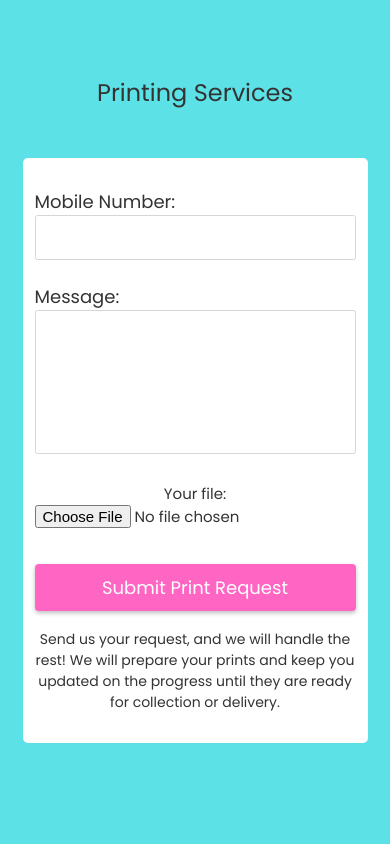
After one commit to SkymanS0n/Residencia_Martinez, a PHP site: page /printing.html in a window 390 px wide. The commit adds this page. Run offline with PHP 8.4, Linux system fonts and the light colour scheme.

Commit message:
Updated site with payment

```diff
--- a/index.html
+++ b/index.html
@@ -37,11 +37,12 @@
                             </div>
                         </div>
                         <ul class = "nav-bar-links">
-                            <li><a href="apply.html" class="menu-link">Apply Now</a></li>
+                            <li><a href="https://form.jotform.com/242808133820048" class="menu-link">Apply Now</a></li>
                             <li><a href="message.html" class="menu-link">Message Us</a></li>
+                            <li><a href="https://form.jotform.com/242951398966071" class="menu-link">Printing Services</a></li>
                             <li><a href="faq.html" class="menu-link">FAQs</a></li>
 
-                            <button class="menu-send-message" onclick="location. href='login.html'" aria-label="Tap to login.">Login
+                            <button class="menu-send-message" onclick="location. href='https://form.jotform.com/242951563863061'" aria-label="Tap to login.">Pay Rent
                             </button>
                         </ul>
                     </nav>
--- /dev/null
+++ b/printing.html
@@ -0,0 +1,42 @@
+<!DOCTYPE html>
+    <html lang="en">
+    <head>
+        <meta charset="UTF-8">
+        <meta name="viewport" content="width=device-width, initial-scale=1.0">
+        <title>Message Us</title>
+        <link rel="stylesheet" href="reset.css">
+        <link rel="stylesheet" href="./styles/style.css">
+    </head>
+    <body>
+        <main>
+            <div class="container-message">
+                <div class="messageus">
+                    <!--<img src="images/map-optimized.svg" alt="">-->
+                    <h1>Printing Services</h1>
+                </div>
+                <div class="form-message">
+                    <form action="https://formspree.io/f/xjvnenrn" method="POST">
+                        <!--<div class="message-email">
+                            <label for="address">Email Address:</label>
+                            <input type="email" id="address" name="email" required>
+                        </div>-->
+                        <div class="message-phone">
+                            <label for="number">Mobile Number:</label>
+                            <input type="tel" name="phone" id="number" required>
+                        </div>
+                        <div class="message-message">
+                            <label for="message">Message:</label>
+                            <textarea id="message" name="message" required></textarea>
+                        </div>
+                        <label>
+                            Your file:
+                            <input type="file" name="upload">
+                          </label>
+                        <button type="submit">Submit Print Request</button>
+                        <p>Send us your request, and we will handle the rest! We will prepare your prints and keep you updated on the progress until they are ready for collection or delivery.</p>
+                    </form>
+                </div>
+            </div>
+        </main>
+    </body>
+</html>
--- a/register.php
+++ b/register.php
@@ -12,7 +12,6 @@ if (isset($_SESSION["messages"]) && count($_SESSION["messages"]) > 0) {
     // Clear messages after displaying
     unset($_SESSION["messages"]);
 }
-?>
 ?>
 
 <DOCTYPE html>
--- /dev/null
+++ b/styles/_printing.scss
@@ -0,0 +1,101 @@
+@media screen and (max-width:450px) {
+
+    .container-message {
+        display: flex;
+        flex-direction: column;
+        font-size: 1.5rem;
+        padding-bottom: 5em;
+        height: 100vh;
+        background-color: #5CE1E6;
+        padding: 5em 1.5em;
+        color: #333333;
+
+        .messageus {
+
+            img {
+                width: 100%;
+                height: auto;
+            }
+
+            h1 {
+                margin-bottom: 2em;
+                font-size: x-large;
+            }
+        }
+
+        .form-message {
+            display: flex;
+            flex-direction: column;
+            justify-content: center;
+            align-items: center;
+            width: 100%;
+            padding: 2em 20px;
+            background-color: rgb(255, 255, 255);
+            border-radius: 0.5rem;
+
+            form {
+                display: flex;
+                flex-direction: column;
+                justify-content: center;
+                align-items: center;
+
+
+
+                .message-email {
+                    margin-top: 1.5em;
+                }
+
+                .message-email, .message-phone, .message-message {
+                    width: 100%;
+                    height: auto;
+                    text-align: left;
+                    margin-bottom: 1.5em;
+
+                    label {
+                        font-size: 1.8rem;
+                    }
+
+                    #address, #number, #message {
+                        height: 2.5em;
+                        background-color: rgb(255, 255, 255);
+                        padding-left: 0.5em;
+                        width: 100%;
+                        border-radius: 0.25rem;
+                        border: 1px solid #d6d6d6;
+                        font-size: large;
+                    }
+
+                    #message {
+                        height: 8em;
+
+                        textarea {
+                            overflow: auto;
+                        }
+                    }
+                }
+
+                button {
+                    width: 100%;
+                    padding: 10px;
+                    color: white;
+                    border: none;
+                    border-radius: 4px;
+                    cursor: pointer;
+                    font-size: large;
+
+                    box-shadow: 0px 2px 4px rgba(161, 165, 161, 0.718);
+                    text-align: center;
+                    margin-bottom: 1em;
+                    margin-top: 2em;
+                    width: 100%;
+                    color: white;
+                    background-color: #FF66C4;
+                }
+
+                p {
+                    font-size: 14px;
+                }
+            }
+        }
+    }
+}
--- a/styles/style.css
+++ b/styles/style.css
@@ -115,6 +115,88 @@ h4 {
     box-shadow: 0px 2px 4px rgba(161, 165, 161, 0.718);
     text-align: center;
     margin-bottom: 1em;
+    width: 100%;
+    color: white;
+    background-color: #FF66C4;
+  }
+  .container-message .form-message form p {
+    font-size: 14px;
+  }
+}
+@media screen and (max-width: 450px) {
+  .container-message {
+    display: flex;
+    flex-direction: column;
+    font-size: 1.5rem;
+    padding-bottom: 5em;
+    height: 100vh;
+    background-color: #5CE1E6;
+    padding: 5em 1.5em;
+    color: #333333;
+  }
+  .container-message .messageus img {
+    width: 100%;
+    height: auto;
+  }
+  .container-message .messageus h1 {
+    margin-bottom: 2em;
+    font-size: x-large;
+  }
+  .container-message .form-message {
+    display: flex;
+    flex-direction: column;
+    justify-content: center;
+    align-items: center;
+    width: 100%;
+    padding: 2em 20px;
+    background-color: rgb(255, 255, 255);
+    border-radius: 0.5rem;
+  }
+  .container-message .form-message form {
+    display: flex;
+    flex-direction: column;
+    justify-content: center;
+    align-items: center;
+  }
+  .container-message .form-message form .message-email {
+    margin-top: 1.5em;
+  }
+  .container-message .form-message form .message-email, .container-message .form-message form .message-phone, .container-message .form-message form .message-message {
+    width: 100%;
+    height: auto;
+    text-align: left;
+    margin-bottom: 1.5em;
+  }
+  .container-message .form-message form .message-email label, .container-message .form-message form .message-phone label, .container-message .form-message form .message-message label {
+    font-size: 1.8rem;
+  }
+  .container-message .form-message form .message-email #address, .container-message .form-message form .message-email #number, .container-message .form-message form .message-email #message, .container-message .form-message form .message-phone #address, .container-message .form-message form .message-phone #number, .container-message .form-message form .message-phone #message, .container-message .form-message form .message-message #address, .container-message .form-message form .message-message #number, .container-message .form-message form .message-message #message {
+    height: 2.5em;
+    background-color: rgb(255, 255, 255);
+    padding-left: 0.5em;
+    width: 100%;
+    border-radius: 0.25rem;
+    border: 1px solid #d6d6d6;
+    font-size: large;
+  }
+  .container-message .form-message form .message-email #message, .container-message .form-message form .message-phone #message, .container-message .form-message form .message-message #message {
+    height: 8em;
+  }
+  .container-message .form-message form .message-email #message textarea, .container-message .form-message form .message-phone #message textarea, .container-message .form-message form .message-message #message textarea {
+    overflow: auto;
+  }
+  .container-message .form-message form button {
+    width: 100%;
+    padding: 10px;
+    color: white;
+    border: none;
+    border-radius: 4px;
+    cursor: pointer;
+    font-size: large;
+    box-shadow: 0px 2px 4px rgba(161, 165, 161, 0.718);
+    text-align: center;
+    margin-bottom: 1em;
+    margin-top: 2em;
     width: 100%;
     color: white;
     background-color: #FF66C4;
--- a/styles/style.scss
+++ b/styles/style.scss
@@ -6,7 +6,7 @@
 @import 'general';
 
 @import 'message';
-
+@import 'printing';
 @import 'apply';
 
 @import 'faq';
```
Also changed, not shown: login.html (+9 -5 lines), login_process.php (added, +46 -0 lines), step2.html (deleted, +0 -53 lines), dashboard.php (renamed from dashboard.html), images/maya.jpg (added), 1 other file.
